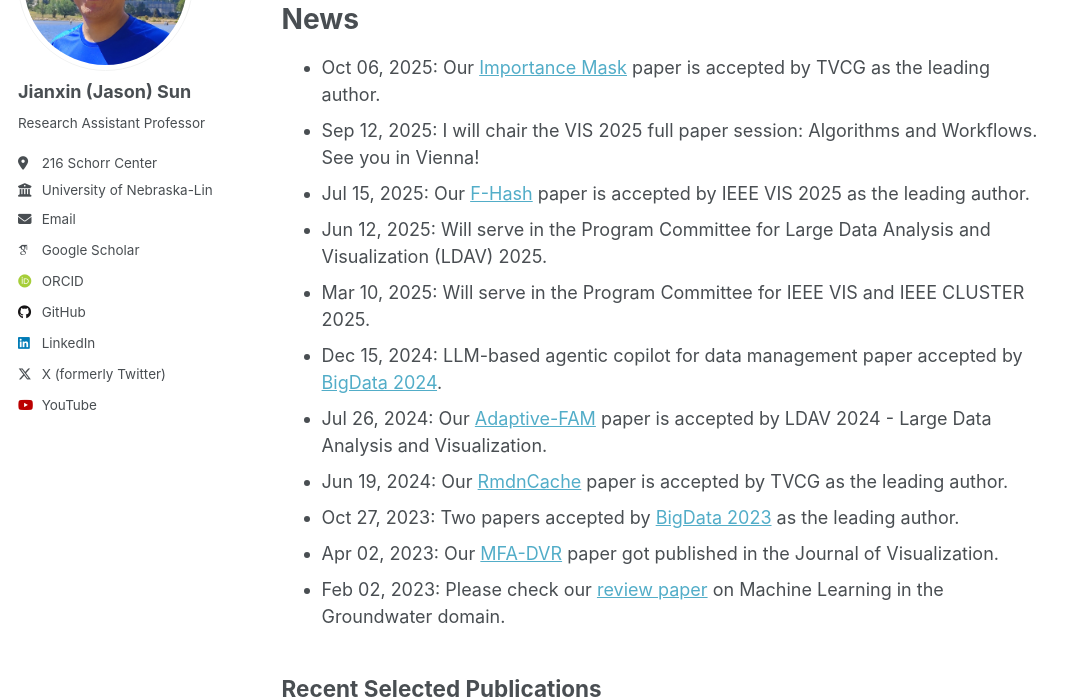
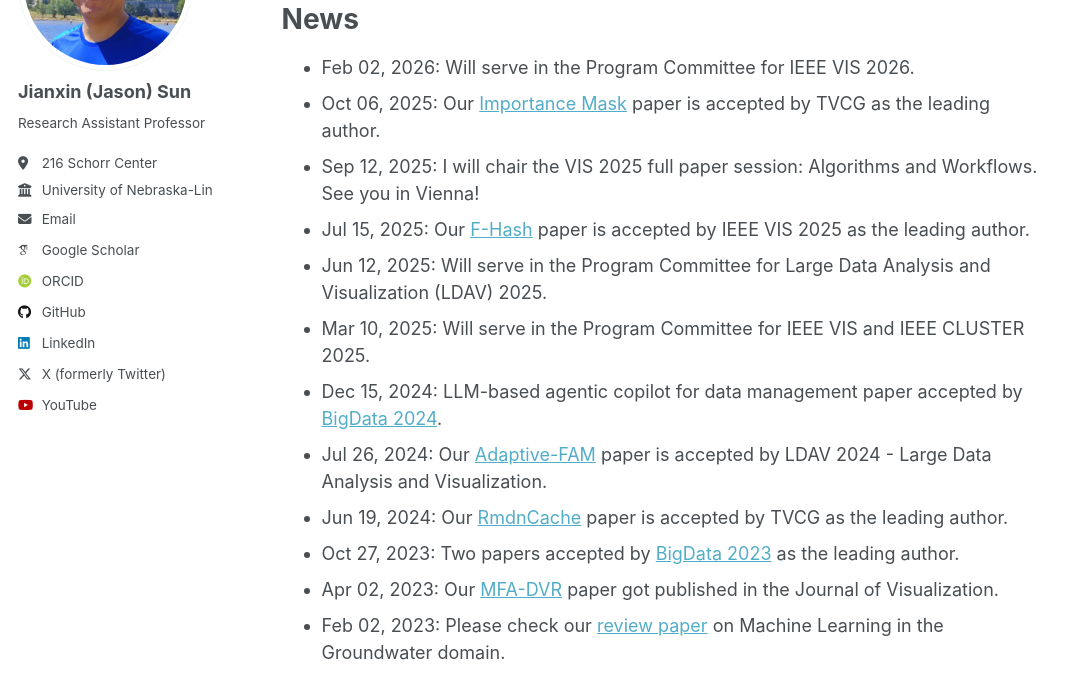
Before and after one commit to sunjianxin/sunjianxin.github.io, a Jekyll site: the page built from _pages/about.md, in a window 1280 px wide and 900 px high, scrolled down 777 px, cut to the strip 203-900 px from the top of the window. Shown: the whole strip, without its empty margins (0-1081 px from the left). Built offline with Jekyll 4.4.1, drawn with Linux system fonts in a browser that asks for light colours; some web fonts are replaced.

Commit message:
Update about.md

```diff
--- a/_pages/about.md
+++ b/_pages/about.md
@@ -20,6 +20,7 @@
 
 News
 ======
+- Feb 02, 2026: Will serve in the Program Committee for IEEE VIS 2026.
 - Oct 06, 2025: Our [Importance Mask](https://arxiv.org/abs/2502.06053) paper is accepted by TVCG as the leading author.
 - Sep 12, 2025: I will chair the VIS 2025 full paper session: Algorithms and Workflows. See you in Vienna!
 - Jul 15, 2025: Our [F-Hash](https://arxiv.org/abs/2507.03836) paper is accepted by IEEE VIS 2025 as the leading author.
```
